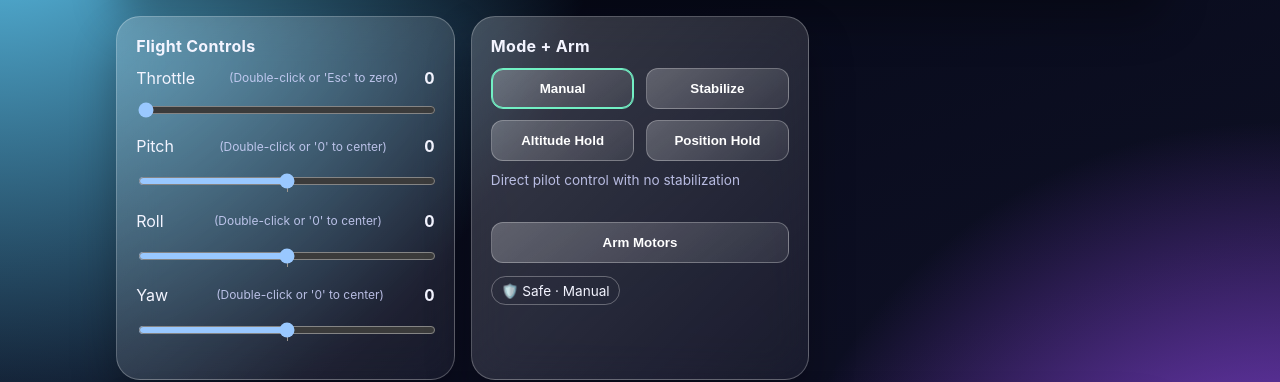
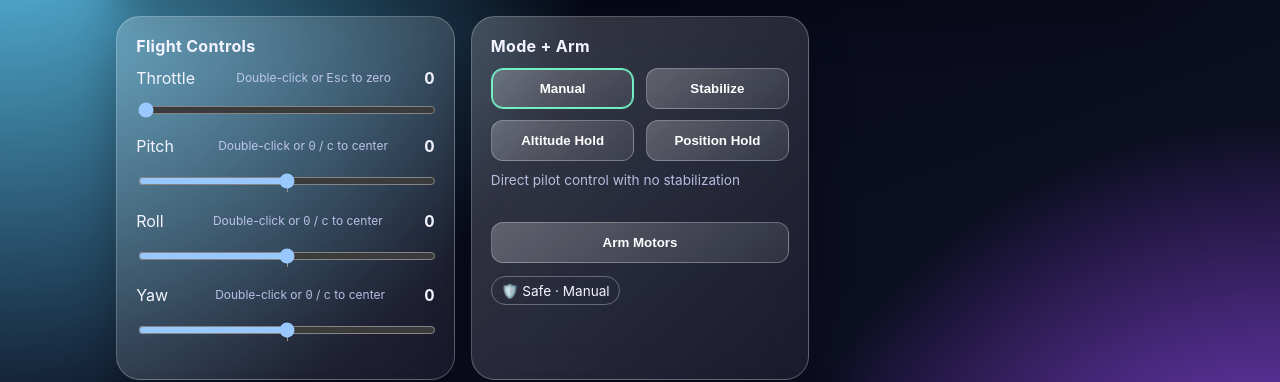
Before and after one commit to dhruvhaldar/DroneFlask, a Next.js app: page / in a window 1280 px wide. Shown: the part 150-532 px from the top of the page. Built offline with nearby package versions, Linux system fonts and the light colour scheme.

Commit message:
🎨 Palette: Enhance keyboard shortcut hints with semantic kbd tags and styling
Co-authored-by: dhruvhaldar <29486085+dhruvhaldar@users.noreply.github.com>

```diff
--- a/app/components/control-panel.tsx
+++ b/app/components/control-panel.tsx
@@ -71,7 +71,11 @@ export function ControlPanel() {
                 {axis}
               </label>
               <span id={`${axis}-hint`} className="subtle" style={{ fontSize: "0.75rem", marginLeft: "0.5rem" }}>
-                {axis === "throttle" ? "(Double-click or 'Esc' to zero)" : "(Double-click or '0' to center)"}
+                {axis === "throttle" ? (
+                  <>Double-click or <kbd className="px-1.5 py-0.5 rounded border border-white/20 bg-white/5 font-mono text-[10px] text-gray-300 shadow-sm mx-0.5">Esc</kbd> to zero</>
+                ) : (
+                  <>Double-click or <kbd className="px-1.5 py-0.5 rounded border border-white/20 bg-white/5 font-mono text-[10px] text-gray-300 shadow-sm mx-0.5">0</kbd> / <kbd className="px-1.5 py-0.5 rounded border border-white/20 bg-white/5 font-mono text-[10px] text-gray-300 shadow-sm mx-0.5">c</kbd> to center</>
+                )}
               </span>
               <output htmlFor={axis} className="value" aria-hidden="true">
                 {state[axis] > 0 ? "+" : ""}
```
Also changed, not shown: .Jules/palette.md.
